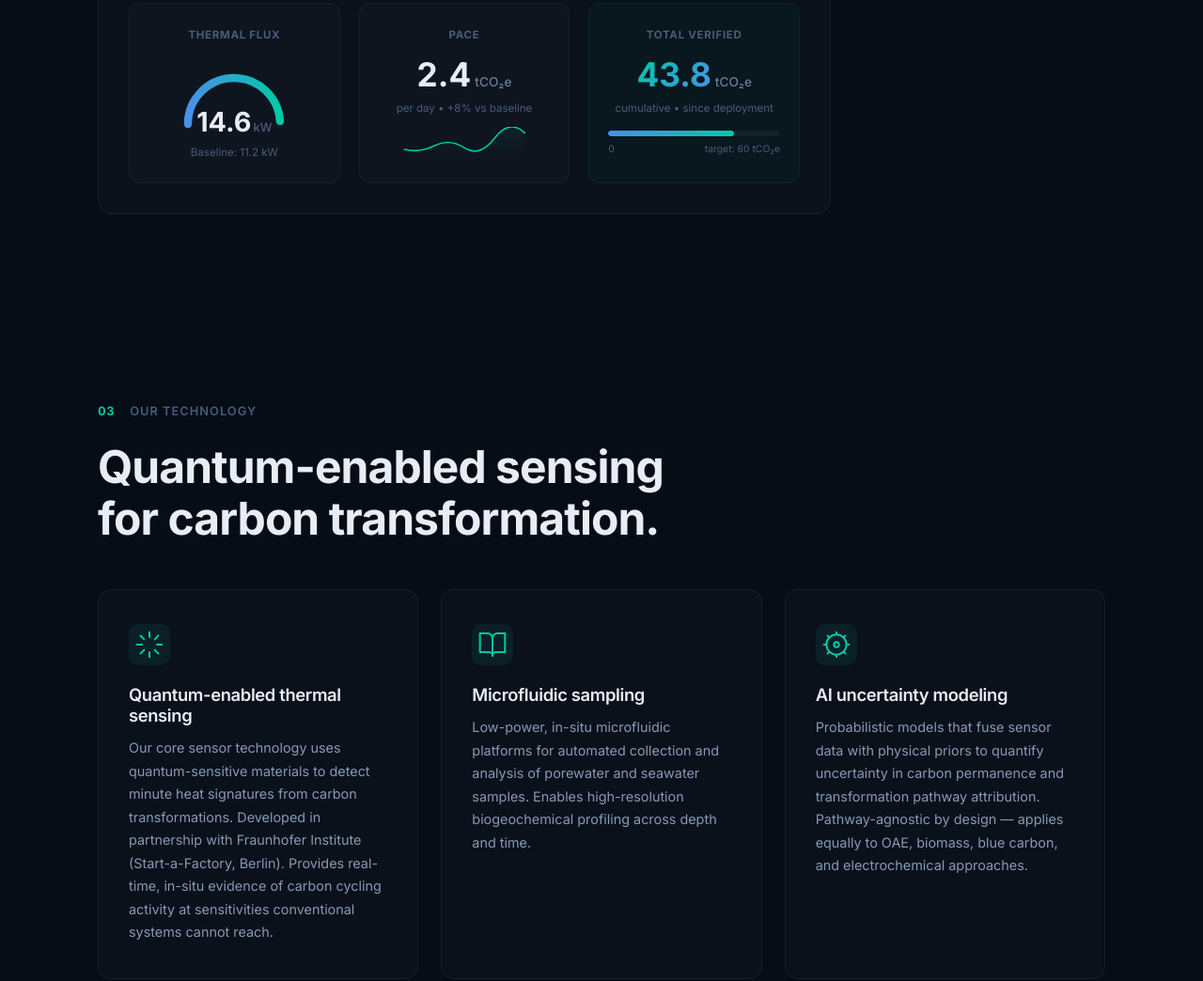
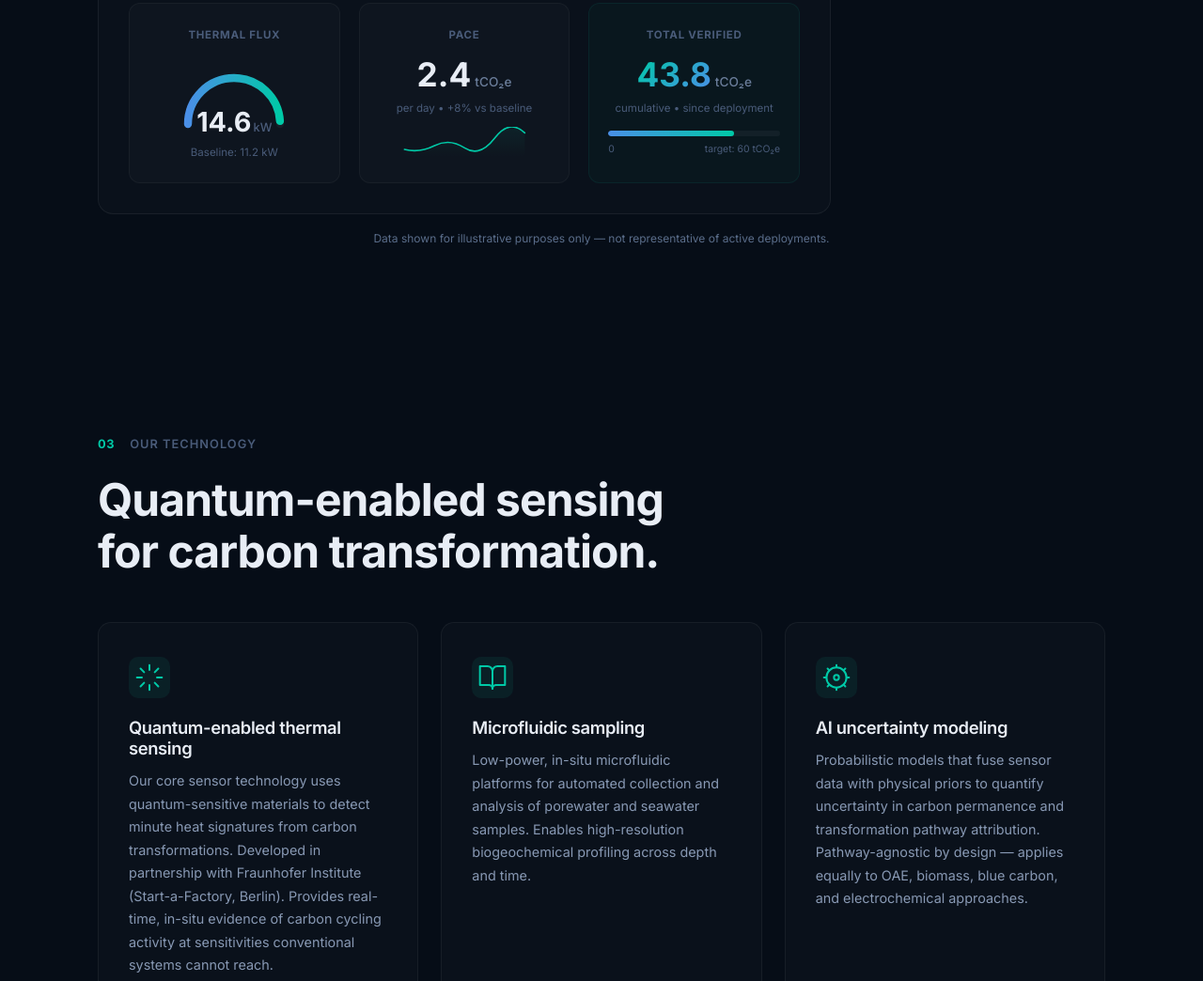
Before and after one commit to arobadora/enthalpic, a website: page index.html in a window 1280 px wide. Shown: the part 3124-4168 px from the top of the page at 94% size. Drawn offline with Linux system fonts and the light colour scheme.

Commit message:
Add disclaimer note below monitor widget

```diff
--- a/index.html
+++ b/index.html
@@ -225,6 +225,7 @@
           </div>
         </div>
       </div>
+      <p class="disclaimer">Data shown for illustrative purposes only — not representative of active deployments.</p>
     </div>
   </section>
 
--- a/styles.css
+++ b/styles.css
@@ -393,6 +393,13 @@ h1, h2, h3, h4 {
   border: 1px solid rgba(255, 255, 255, 0.06);
   padding: 32px;
   max-width: 780px;
+}
+
+.disclaimer {
+  margin-top: 16px;
+  font-size: 0.75rem;
+  color: #5a6d8a;
+  text-align: center;
 }
 
 .monitor-header {
```
